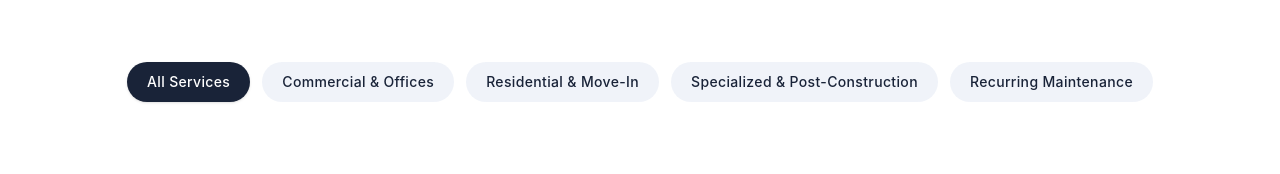
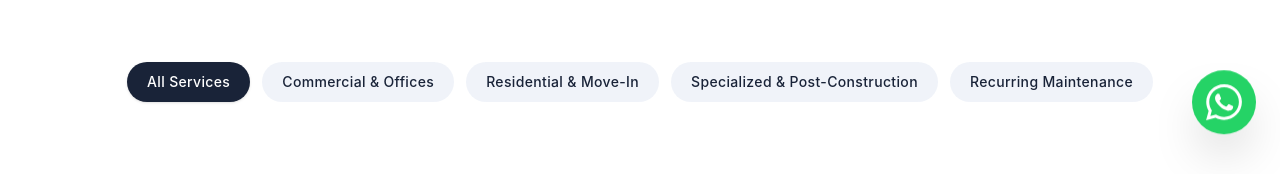
Before and after one commit to CrischCode/LuxeCleanServices, a React (Vite) app in the folder luxe-clean-services/: page /services in a window 1280 px wide. Shown: the part 626-800 px from the top of the page. Built offline with nearby package versions, Linux system fonts and the light colour scheme.

Commit message:
refactor: agregando compnente de boton de WhatsAppButton

```diff
--- a/luxe-clean-services/src/pages/ServicesPage.tsx
+++ b/luxe-clean-services/src/pages/ServicesPage.tsx
@@ -1,6 +1,7 @@
 import React, { useState } from 'react';
 import { servicesData } from '../components/data/servicesData';
 import { CallToActionBanner } from '../components/CallToActionBanner';
+import { WhatsAppButton } from '../components/WhatsAppButton';
 import { CheckCircle2, ArrowRight, X } from 'lucide-react';
 import { Link } from 'react-router-dom';
 
@@ -167,6 +168,7 @@ export const ServicesPage: React.FC = () => {
       )}
 
       <CallToActionBanner />
+      <WhatsAppButton />
     </div>
   );
 };
```
